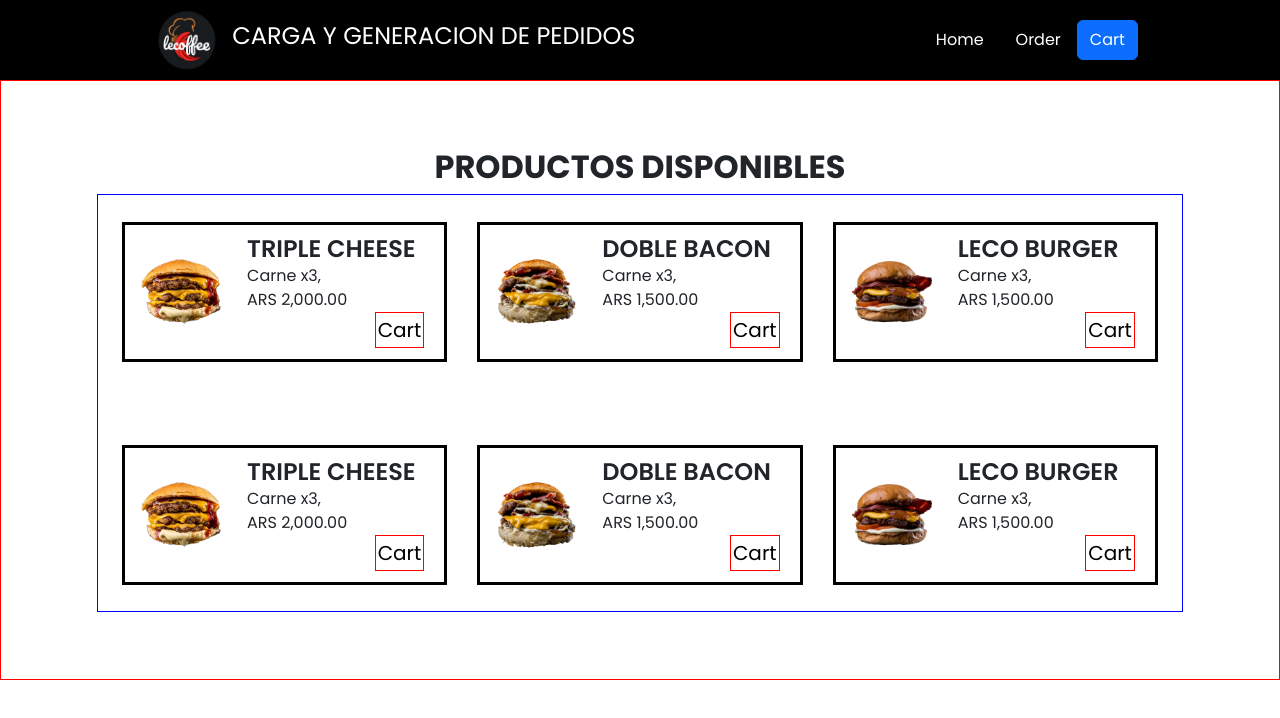
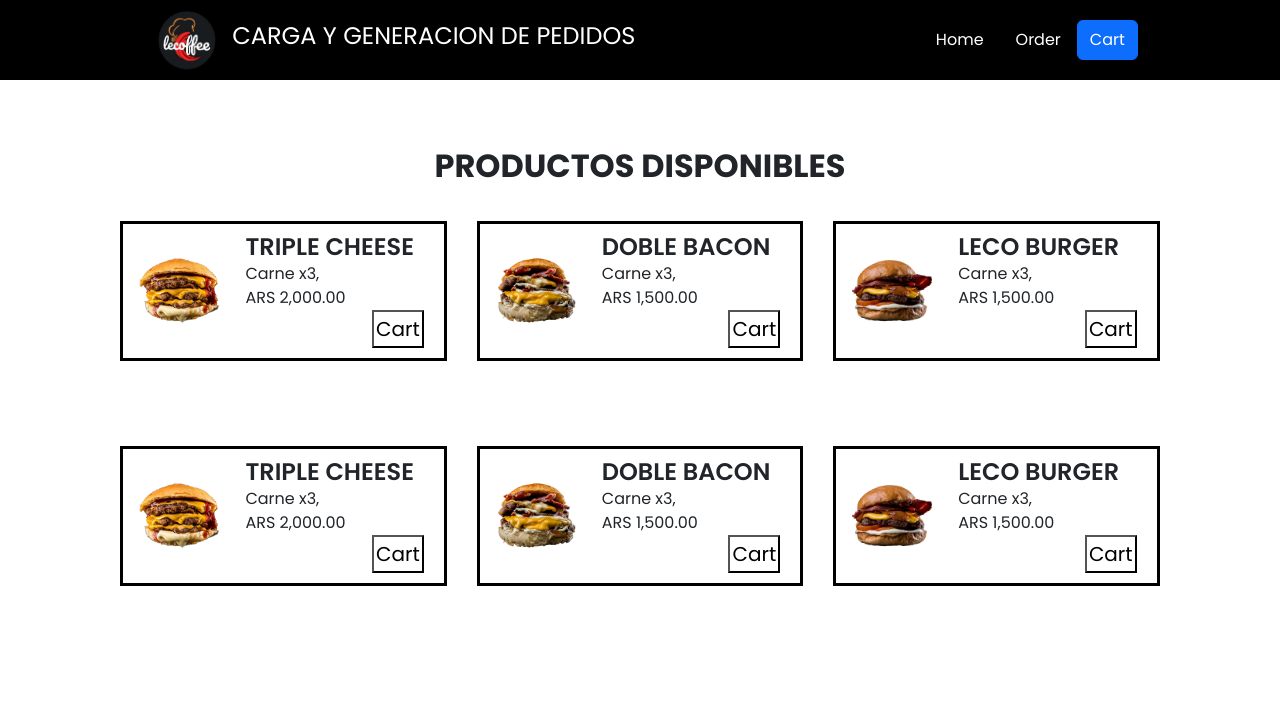
Before and after one commit to NachoXS15/leCoffeeShopCart, a React (Create React App) app: page /order in a window 1280 px wide. Shown: the top 718 px of the page. Built offline with nearby package versions, Linux system fonts and the light colour scheme.

Commit message:
finished cart v1

```diff
--- a/src/components/Cart.tsx
+++ b/src/components/Cart.tsx
@@ -4,13 +4,15 @@ import ProductProps from '../interfaces/Product';
 import "../styles/styles.scss";
 import { Offcanvas } from 'react-bootstrap';
 import CartItem from './CartItem';
-
+import products from "../data/products.json"
+import { currencyFormat } from '../utilities/currencyFormat';
 type ShoppingCarProps= {
   isOpen: boolean
 }
 
 
-export default function Cart({isOpen}: ShoppingCarProps) {
+
+export default function Cart({isOpen}: ShoppingCarProps, {id}: ProductProps) {
     const {cartItems, cartQuantity, cartOpen, cartClose} = useCartContext();
 
   return (
@@ -26,6 +28,12 @@ export default function Cart({isOpen}: ShoppingCarProps) {
                 )
             })
           }
+          <h5>Total: {currencyFormat(
+            cartItems.reduce((total, cartItem) => {
+              const item = products.find((item) => item.id === cartItem.id)
+              return total + (item?.price || 0 ) * cartItem.quantity
+            }, 0)
+          )}</h5>
         </Offcanvas.Body>
     </Offcanvas>
 
--- a/src/components/CartItem.tsx
+++ b/src/components/CartItem.tsx
@@ -2,12 +2,13 @@ import React from "react";
 import "../styles/styles.scss";
 import useCartContext from "../context/CartContext";
 import products from "../data/products.json"
+import { currencyFormat } from "../utilities/currencyFormat";
 type ShoppingCarProps = {
     id: number,
     quantity: number
 }
 
-export default function CartItem({id}: ShoppingCarProps) {
+export default function CartItem({id, quantity}: ShoppingCarProps) {
 
     const {cartItems, cartQuantity, removeItems} = useCartContext();
     const item = products.find(item => item.id === id)
@@ -16,8 +17,8 @@ export default function CartItem({id}: ShoppingCarProps) {
         <div style={{marginBottom: '3em'}} >
             <h2>{item?.name}</h2>
             <div style={{display: 'flex', gap: '2em'}}>
-                <span>Precio: {item?.price}</span>
-                <span>Cantidad: {cartQuantity}</span>
+                <span>Precio: ${item?.price}.00</span>
+                <span>Cantidad: {quantity}</span>
             </div>
             <button style={{ float: "right", marginRight: "1em" }} onClick={() => removeItems(id)}>Remover</button>
         </div>
--- a/src/styles/styles.scss
+++ b/src/styles/styles.scss
@@ -53,12 +53,12 @@ header{
 }
 
 section{
-    width: 100%;
-    height: 600px;
-    border: 1px solid red;
     h2{
         text-align: center;
     }
+    width: 100%;
+    height: 600px;
+    //border: 1px solid red;
     display: flex;
     justify-content: center;
     align-items: center;
@@ -67,7 +67,7 @@ section{
     .item-row{
         width: 85%;
         height: 70%;
-        border: 1px solid blue;
+        // border: 1px solid blue;
         display: flex;
         justify-content: center;
         align-items: center;
@@ -105,7 +105,7 @@ section{
 
         #cart{
             background: transparent;
-            border: 1px solid red;
+            //border: 1px solid red;
             font-size: 20px;
             margin-right: 1em;
             padding: 0.1em;
```
